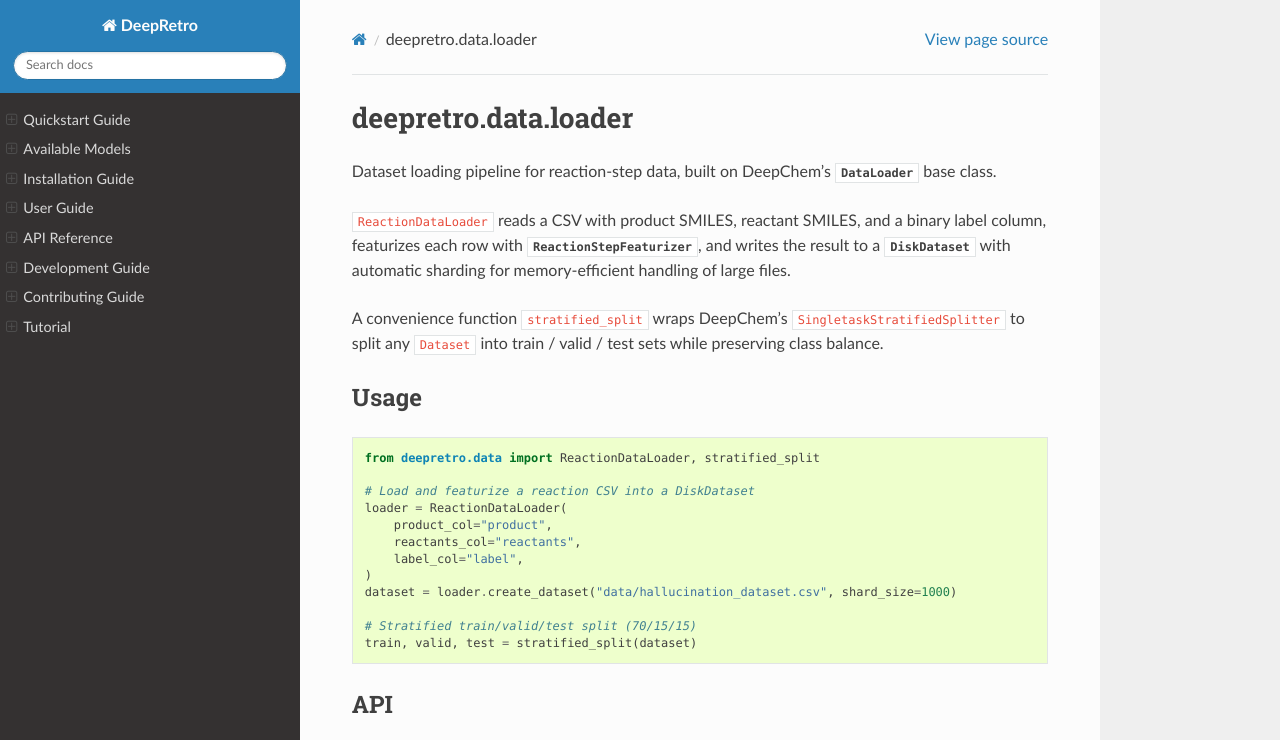
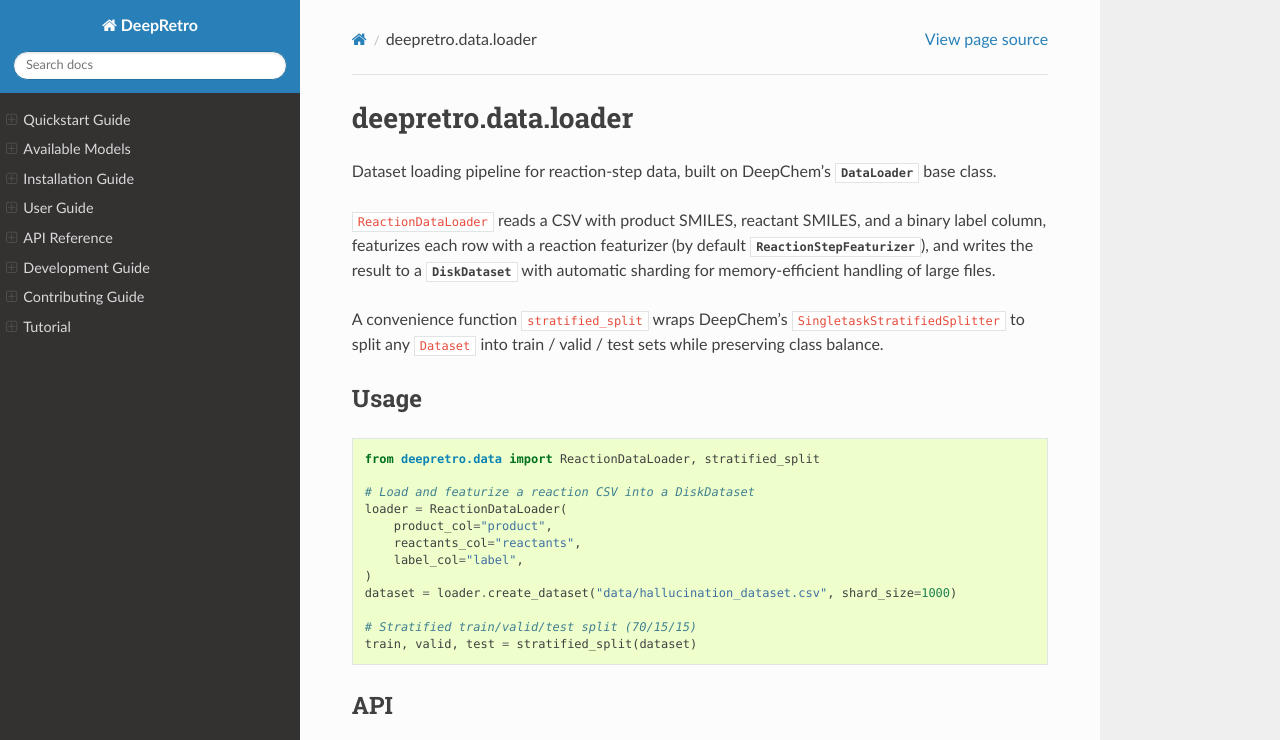
Before and after one commit to deepforestsci/DeepRetro, a Sphinx documentation site: the page built from docs/source/package/deepretro.data.loader.rst, in a window 1280 px wide and 975 px high, cut to the strip 0-740 px from the top of the window. Built offline with Sphinx 7.4.7 and the Read the Docs theme 3.1.0, drawn with Linux system fonts in a browser that asks for light colours; pages that are not in the unit, such as notebooks, are missing from menus.

Commit message:
rst update

```diff
--- a/docs/source/package/deepretro.data.loader.rst
+++ b/docs/source/package/deepretro.data.loader.rst
@@ -5,10 +5,10 @@ Dataset loading pipeline for reaction-step data, built on DeepChem's
 :class:`~deepchem.data.DataLoader` base class.
 
 ``ReactionDataLoader`` reads a CSV with product SMILES, reactant SMILES,
-and a binary label column, featurizes each row with
-:class:`~deepretro.featurizers.ReactionStepFeaturizer`, and writes the
-result to a :class:`~deepchem.data.DiskDataset` with automatic sharding
-for memory-efficient handling of large files.
+and a binary label column, featurizes each row with a reaction featurizer
+(by default :class:`~deepretro.featurizers.ReactionStepFeaturizer`), and
+writes the result to a :class:`~deepchem.data.DiskDataset` with automatic
+sharding for memory-efficient handling of large files.
 
 A convenience function ``stratified_split`` wraps DeepChem's
 ``SingletaskStratifiedSplitter`` to split any ``Dataset`` into
```
